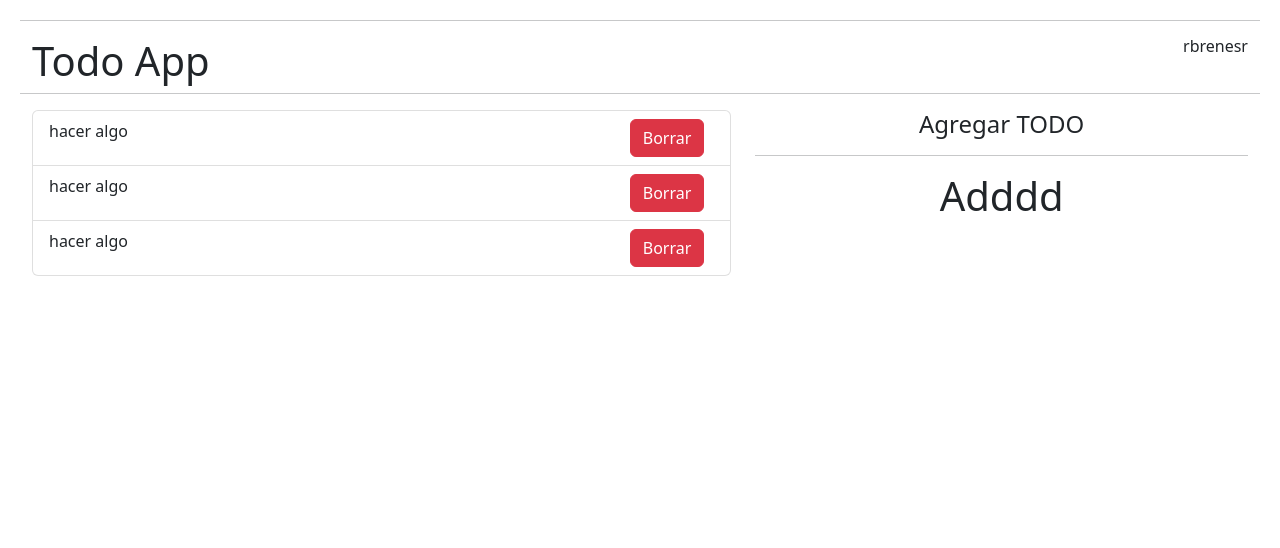
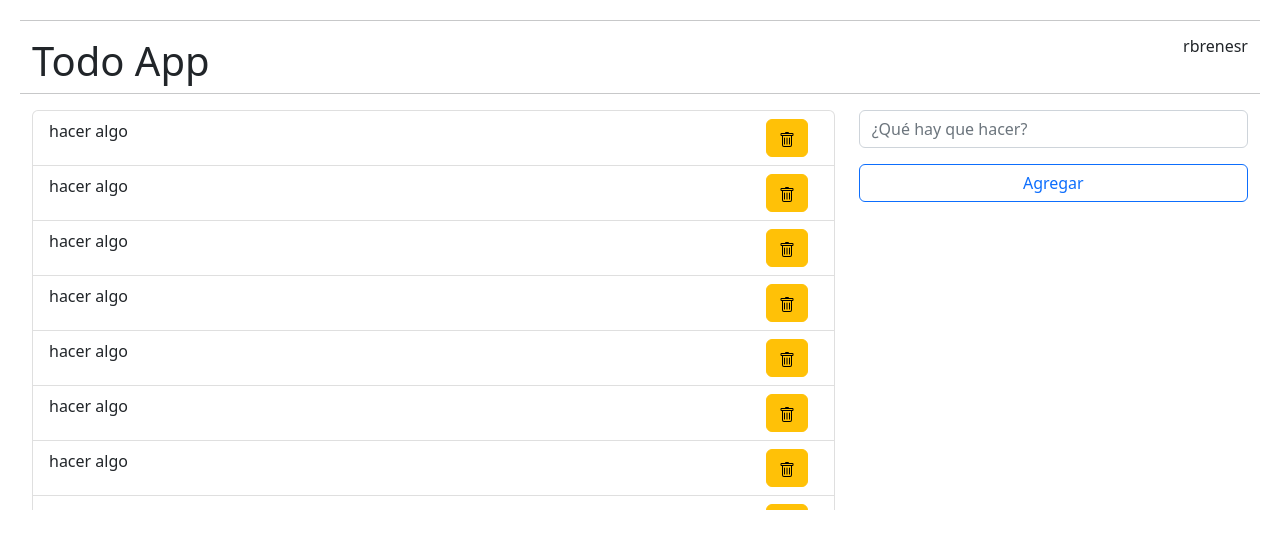
Before and after one commit to rbrenesr/p-TodoApp, a React (Vite) app: page / in a window 1280 px wide. Shown: the top 548 px of the page. Built offline with nearby package versions, Linux system fonts and the light colour scheme.

Commit message:
diseño listo

```diff
--- a/src/Store/Todo/todoSlice.js
+++ b/src/Store/Todo/todoSlice.js
@@ -9,7 +9,20 @@ export const todoSlice = createSlice({
         todos:[
             {id:'A', todo:'hacer algo'},
             {id:'B', todo:'hacer algo'},
+            {id:'C', todo:'hacer algo'},
             {id:'D', todo:'hacer algo'},
+            {id:'E', todo:'hacer algo'},
+            {id:'F', todo:'hacer algo'},
+            {id:'G', todo:'hacer algo'},
+            {id:'H', todo:'hacer algo'},
+            {id:'j', todo:'hacer algo'},
+            {id:'Hj', todo:'hacer algo'},
+            {id:'Hjj', todo:'hacer algo'},
+            {id:'Hg', todo:'hacer algo'},
+            {id:'Hgd', todo:'hacer algo'},
+            {id:'Hr', todo:'hacer algo'},
+            {id:'Hew', todo:'hacer algo'},
+            {id:'Hrgft', todo:'hacer algo'},
         ],
 
     },
--- a/src/Todo/TodoApp.jsx
+++ b/src/Todo/TodoApp.jsx
@@ -1,5 +1,4 @@
-import { TodoList } from './components';
-import { TodoAdd } from './components/TodoAdd';
+import { TodoList, TodoAdd } from './components';
 
 export const TodoApp = () => {
 
@@ -17,12 +16,10 @@ export const TodoApp = () => {
           <hr />
         </div>
         <div className="row">
-          <div className="col-7">
+          <div className="col-sm-6 col-md-8">
             <TodoList/>
           </div>
-          <div className="col-5 text-center">
-            <h4>Agregar TODO</h4>
-            <hr />
+          <div className="col-sm-6 col-md-4 text-center">
             <TodoAdd/>
           </div>
         </div>
--- a/src/Todo/components/TodoAdd.jsx
+++ b/src/Todo/components/TodoAdd.jsx
@@ -1,7 +1,14 @@
 export const TodoAdd = () => {
   return (
     <>
-    <h1>Adddd</h1>
+      <input
+        type="text"
+        placeholder="¿Qué hay que hacer?"
+        name="todoDescripcion"
+        className="form-control mt-3 mt-md-0"
+      />
+      <button className="btn btn-outline-primary col-12 mt-3">Agregar</button>
+
     </>
-  )
-}
+  );
+};
--- a/src/Todo/components/TodoItem.jsx
+++ b/src/Todo/components/TodoItem.jsx
@@ -6,7 +6,22 @@ export const TodoItem = ({ todo }) => {
         className="list-group-item d-flex justify-content-between"
       >
         {todo.todo}
-        <button className="btn btn-danger">Borrar</button>
+        <button className="btn btn-warning">
+          <svg
+            xmlns="http://www.w3.org/2000/svg"
+            width="16"
+            height="16"
+            fill="currentColor"
+            className="bi bi-trash"
+            viewBox="0 0 16 16"
+          >
+            <path d="M5.5 5.5A.5.5 0 0 1 6 6v6a.5.5 0 0 1-1 0V6a.5.5 0 0 1 .5-.5zm2.5 0a.5.5 0 0 1 .5.5v6a.5.5 0 0 1-1 0V6a.5.5 0 0 1 .5-.5zm3 .5a.5.5 0 0 0-1 0v6a.5.5 0 0 0 1 0V6z" />
+            <path
+              fillRule="evenodd"
+              d="M14.5 3a1 1 0 0 1-1 1H13v9a2 2 0 0 1-2 2H5a2 2 0 0 1-2-2V4h-.5a1 1 0 0 1-1-1V2a1 1 0 0 1 1-1H6a1 1 0 0 1 1-1h2a1 1 0 0 1 1 1h3.5a1 1 0 0 1 1 1v1zM4.118 4 4 4.059V13a1 1 0 0 0 1 1h6a1 1 0 0 0 1-1V4.059L11.882 4H4.118zM2.5 3V2h11v1h-11z"
+            />
+          </svg>
+        </button>
       </li>
     </>
   );
--- a/src/Todo/components/TodoList.jsx
+++ b/src/Todo/components/TodoList.jsx
@@ -1,19 +1,21 @@
-import { useSelector } from 'react-redux';
-import { TodoItem } from './TodoItem';
+import { useSelector } from "react-redux";
+import { TodoItem } from "./TodoItem";
 
 export const TodoList = () => {
-
-const { todos } =  useSelector( state => state.todo );
+  const { todos } = useSelector((state) => state.todo);
 
   return (
     <>
-      <ul className="list-group">
-        {
-            todos.map( (todo)=>(
-                <TodoItem key={todo.id} todo={ todo } />
-            ) )
-        }
+
+    <div className="overflow-auto" style={{height:400}}>
+    <ul className="list-group">
+        {todos.map((todo) => (
+          <TodoItem key={todo.id} todo={todo} />
+        ))}
       </ul>
+    </div>
+
+
     </>
   );
 };
--- a/src/Todo/components/index.js
+++ b/src/Todo/components/index.js
@@ -1,2 +1,3 @@
 export * from './TodoItem'
 export * from './TodoList'
+export * from './/TodoAdd'
```
